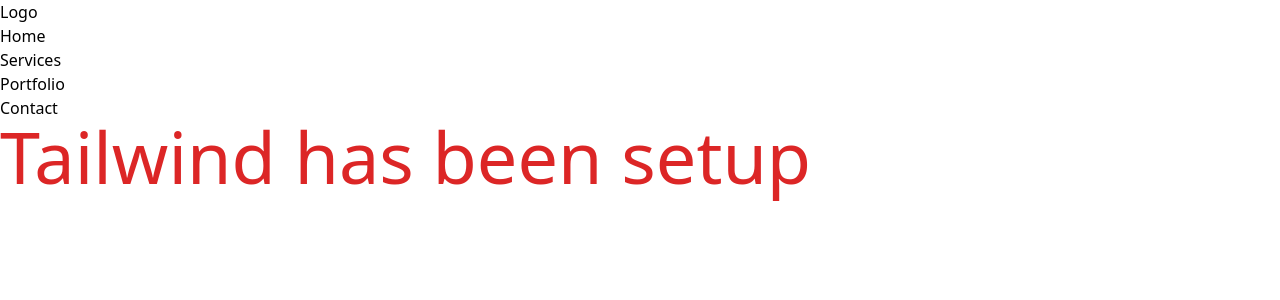
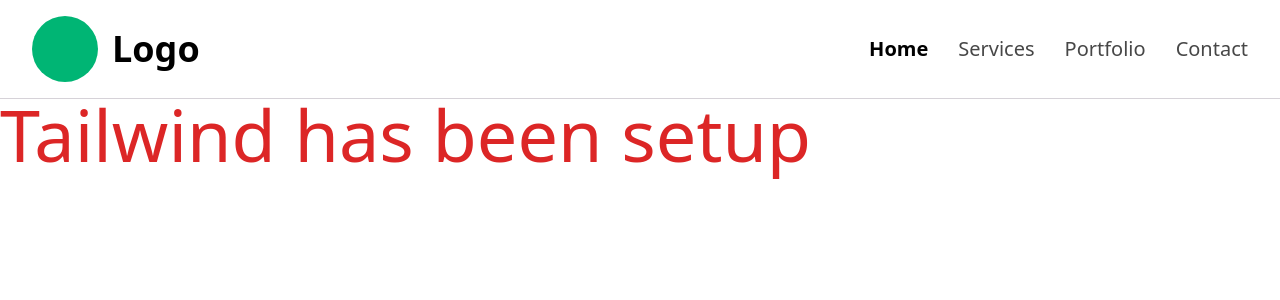
Before and after one commit to mmustaphak/belsoft-systems, a React (Vite) app: page / in a window 1280 px wide. Shown: the top 300 px of the page. Built offline with nearby package versions, Linux system fonts and the light colour scheme.

Commit message:
Finished styling the Header component

```diff
--- a/src/components/Header.jsx
+++ b/src/components/Header.jsx
@@ -1,24 +1,24 @@
 export default function Header() {
     return (
-        <header>
-            <nav>
+        <header className="px-8 py-4 shadow-[0px_0.3px_#75687E] bg-white/10 backdrop-opacity-50">
+            <nav className="flex justify-between items-center max-w-[1260px] mx-auto">
                 <div>
-                    <a href="">
-                        <div></div>
-                        <h1>Logo</h1>
+                    <a className="flex items-center" href="">
+                        <div className="mr-[14px] size-[66px] bg-project-green rounded-full"></div>
+                        <h1 className="text-[36px] font-semibold">Logo</h1>
                     </a>
                 </div>
-                <ul>
-                    <a href="">
+                <ul className="flex">
+                    <a className="mr-[30px] text-xl font-bold" href="">
                         <li>Home</li>
                     </a>
-                    <a href="">
+                    <a className="mr-[30px] text-xl text-project-gray" href="">
                         <li>Services</li>
                     </a>
-                    <a href="">
+                    <a className="mr-[30px] text-xl text-project-gray" href="">
                         <li>Portfolio</li>
                     </a>
-                    <a href="">
+                    <a className="text-project-gray text-xl" href="">
                         <li>Contact</li>
                     </a>
                 </ul>
```
